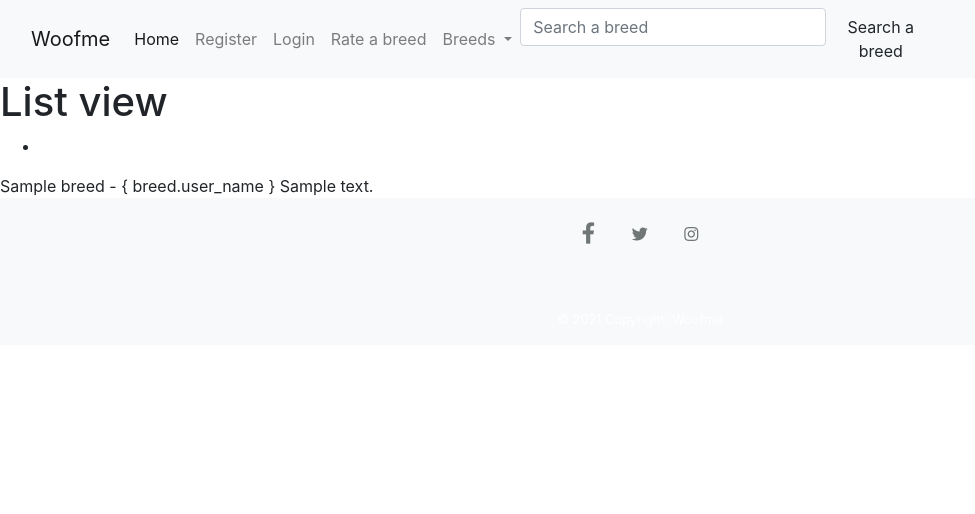
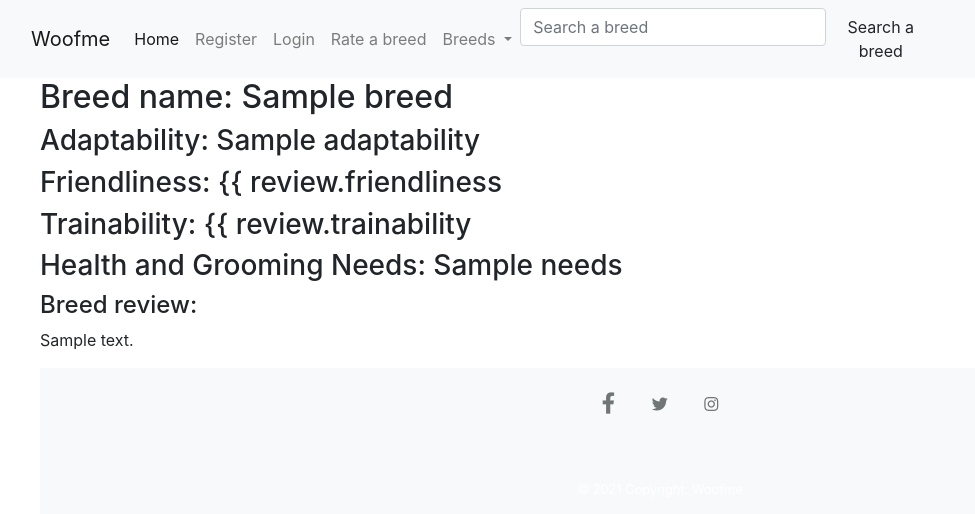
Before and after one commit to nikkibudeanu/woofme, a Django app: template woofme_app/templates/woofme_app/home.html in a window 1280 px wide. Shown: the top 514 px of the page, without its empty margins (0-975 px from the left). Run offline with Django 3.2, Linux system fonts and the light colour scheme; the template is opened without the code that fills it: most values are stand-ins (such as "Sample title", 1, 10 or a date in 2020); some libraries are stand-ins or nearby versions.

Commit message:
add beer reviews page content

```diff
--- a/woofme_app/templates/woofme_app/home.html
+++ b/woofme_app/templates/woofme_app/home.html
@@ -4,12 +4,31 @@
 
 {% block content %}
 
-<h1> List view</h1>
 <ul>
-    <li>{% for breed in objects_list %}
-</ul>
-   {{ breed.breed }} - { breed.user_name }
-   {{ breed.review }}</li>
+    {% if object_list %}
 
-{% endfor %}
-{% endblock content %}
+    <div>
+
+        {% for review in object_list %}
+
+
+        <div>
+            <h2> Breed name: {{ review.breed }}
+            </h2>
+            <h3> Adaptability: {{ review.adaptability }} </h3>
+            <h3> Friendliness: {{ review.friendliness </h3>
+            <h3> Trainability: {{ review.trainability </h3>
+            <h3> Health and Grooming Needs: {{ review.needs }} </h3>
+            <h4> Breed review: <br /></h4>
+            <p> {{ review.review }} </p>
+
+        </div>
+    </div>
+    {% endfor %}
+    {% else %}
+
+    <p> No reviews are available. </p>
+
+    {% endif %}
+
+    {% endblock content %}
```
